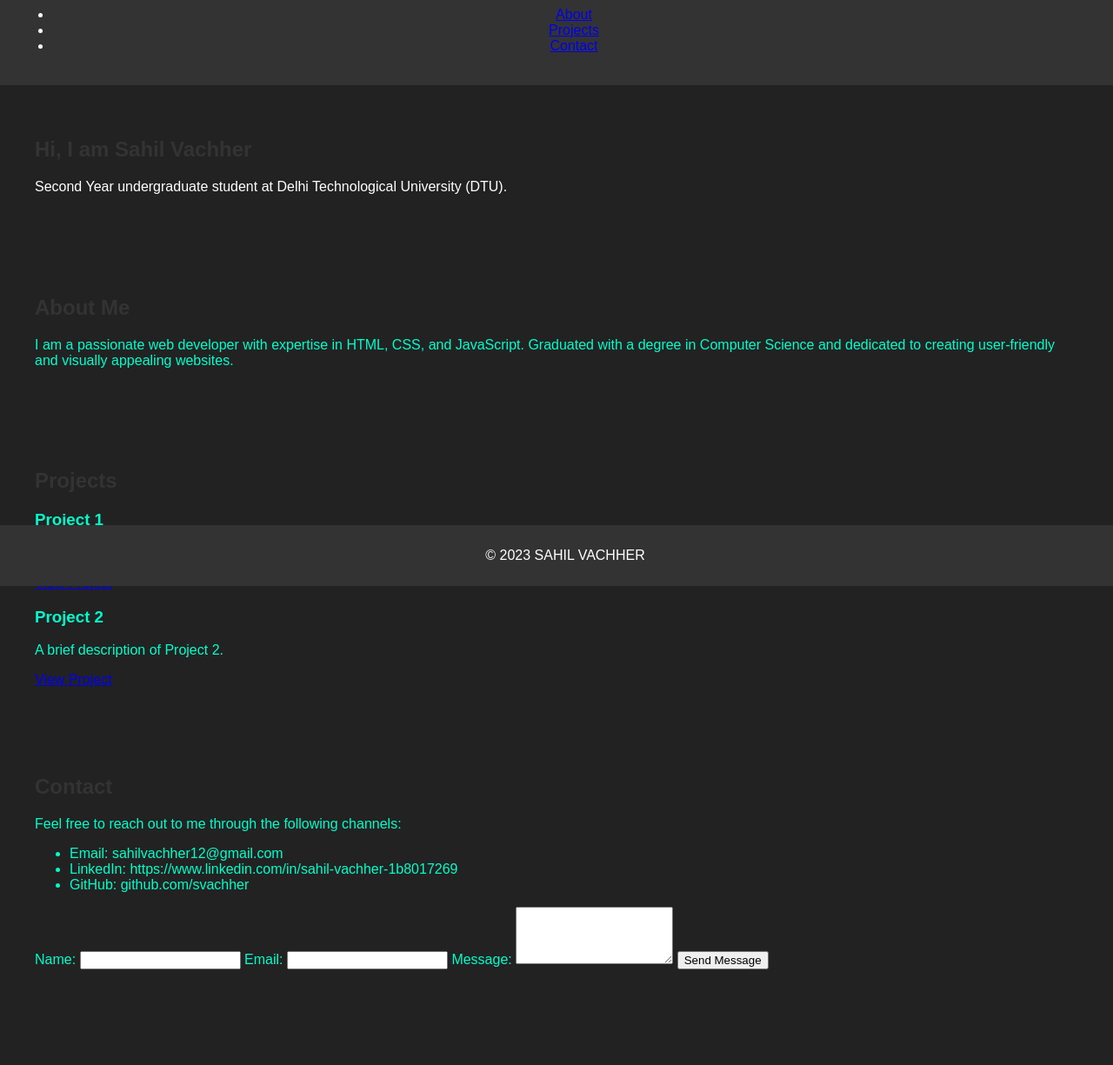
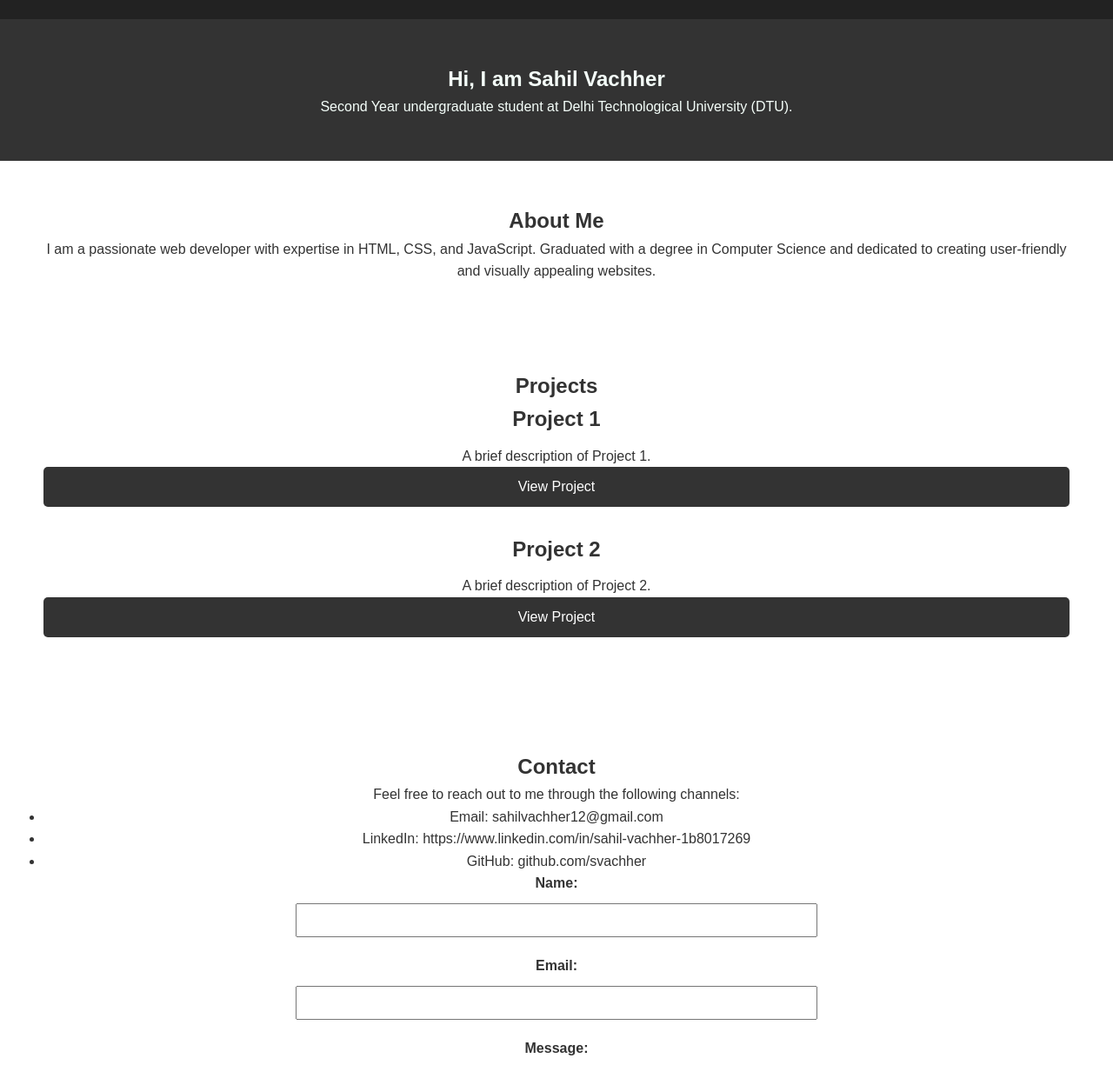
Before and after one commit to svachher/portfolio, a plain HTML site: page index.html in a window 1280 px wide. Shown: the part 126-1351 px from the top of the page at 87% size. Before the commit the page ends 1281 px from the top, so only its background shows below. Drawn offline with Linux system fonts and the light colour scheme.

Commit message:
Update styles.css

```diff
--- a/styles.css
+++ b/styles.css
@@ -1,44 +1,122 @@
+/* styles.css */
+
+/* Reset some default styles */
+body, h1, h2, h3, p, ul, li, form {
+    margin: 0;
+    padding: 0;
+}
+
 body {
     font-family: 'Arial', sans-serif;
-    margin: 0;
-    padding: 0;
-    background-color: #222; /* Greyish black background */
-    color: #00ffcc; /* Mint green font color */
+    line-height: 1.6;
 }
 
-header {
-    background-color: #333;
-    color: #fff;
-    text-align: center;
-    padding: 20px;
+/* Global Styles */
+body {
+    background-color: #f5f5f5; /* Light grey background color */
+    color: #333; /* Dark text color */
 }
 
-section {
-    padding: 40px;
+/* Header Styles */
+header {
+    background-color: #222; /* Dark background color for the header */
+    color: #fff; /* Text color for the header */
+    padding: 20px;
+    text-align: center;
 }
 
-h2 {
-    color: #333;
+header h1 {
+    font-size: 2em;
 }
 
-footer {
-    background-color: #333;
-    color: #fff;
-    text-align: center;
-    padding: 10px;
-    position: fixed;
-    bottom: 0;
-    width: 100%;
+header p {
+    font-size: 1.2em;
 }
 
-/* Introduction text styling */
-#introduction {
-    color: #fff; /* Initial white color */
-    transition: color 0.3s ease; /* Smooth transition effect */
+nav ul {
+    list-style-type: none;
 }
 
-#introduction:hover {
-    color: #00ffcc; /* Mint green color on hover */
+nav ul li {
+    display: inline;
+    margin-right: 20px;
 }
 
-/* Add more styles as needed */
+nav a {
+    text-decoration: none;
+    color: #fff; /* Text color for navigation links */
+}
+
+/* Introduction Section Styles */
+#introduction {
+    background-color: #333; /* Background color (greyish black) */
+    color: mintcream; /* Text color (mint green) */
+    padding: 50px;
+    text-align: center;
+}
+
+/* About Me Section Styles */
+#about, #projects, #contact {
+    background-color: #fff; /* White background color for sections */
+    padding: 50px;
+    text-align: center;
+}
+
+/* Project Styles */
+.project {
+    margin-bottom: 30px;
+}
+
+.project h3 {
+    font-size: 1.5em;
+    margin-bottom: 10px;
+}
+
+.project a {
+    display: block;
+    background-color: #333; /* Dark background color for project links */
+    color: #fff; /* Text color for project links */
+    padding: 10px;
+    text-decoration: none;
+    border-radius: 5px;
+}
+
+/* Form Styles */
+form {
+    max-width: 600px;
+    margin: 0 auto;
+}
+
+form label {
+    display: block;
+    margin-bottom: 10px;
+    font-weight: bold;
+}
+
+form input,
+form textarea,
+form button {
+    width: 100%;
+    padding: 10px;
+    margin-bottom: 20px;
+    box-sizing: border-box;
+}
+
+/* Footer Styles */
+footer {
+    background-color: #222; /* Dark background color for the footer */
+    color: #fff; /* Text color for the footer */
+    padding: 20px;
+    text-align: center;
+}
+
+/* Responsive Styles */
+@media (max-width: 768px) {
+    header h1 {
+        font-size: 1.5em;
+    }
+
+    header p {
+        font-size: 1em;
+    }
+}
```
